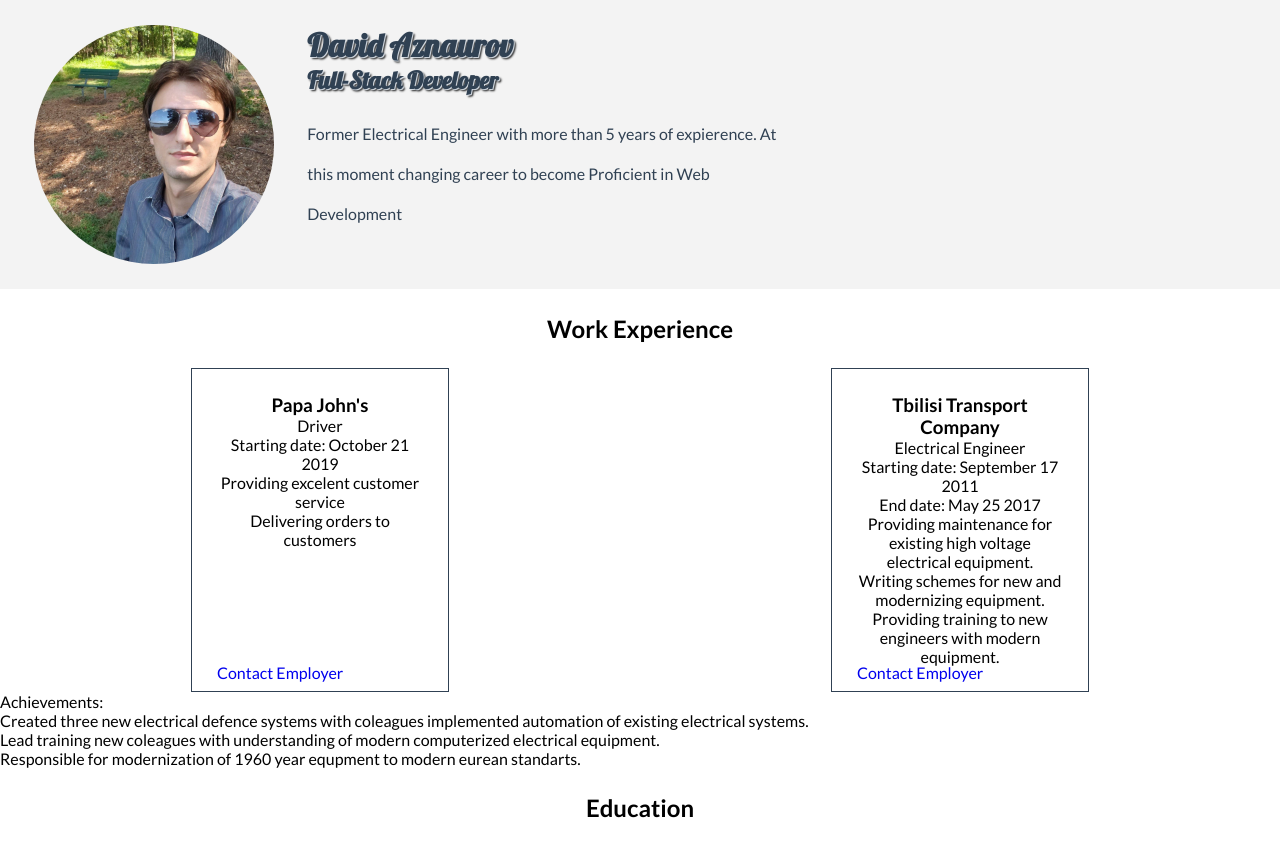
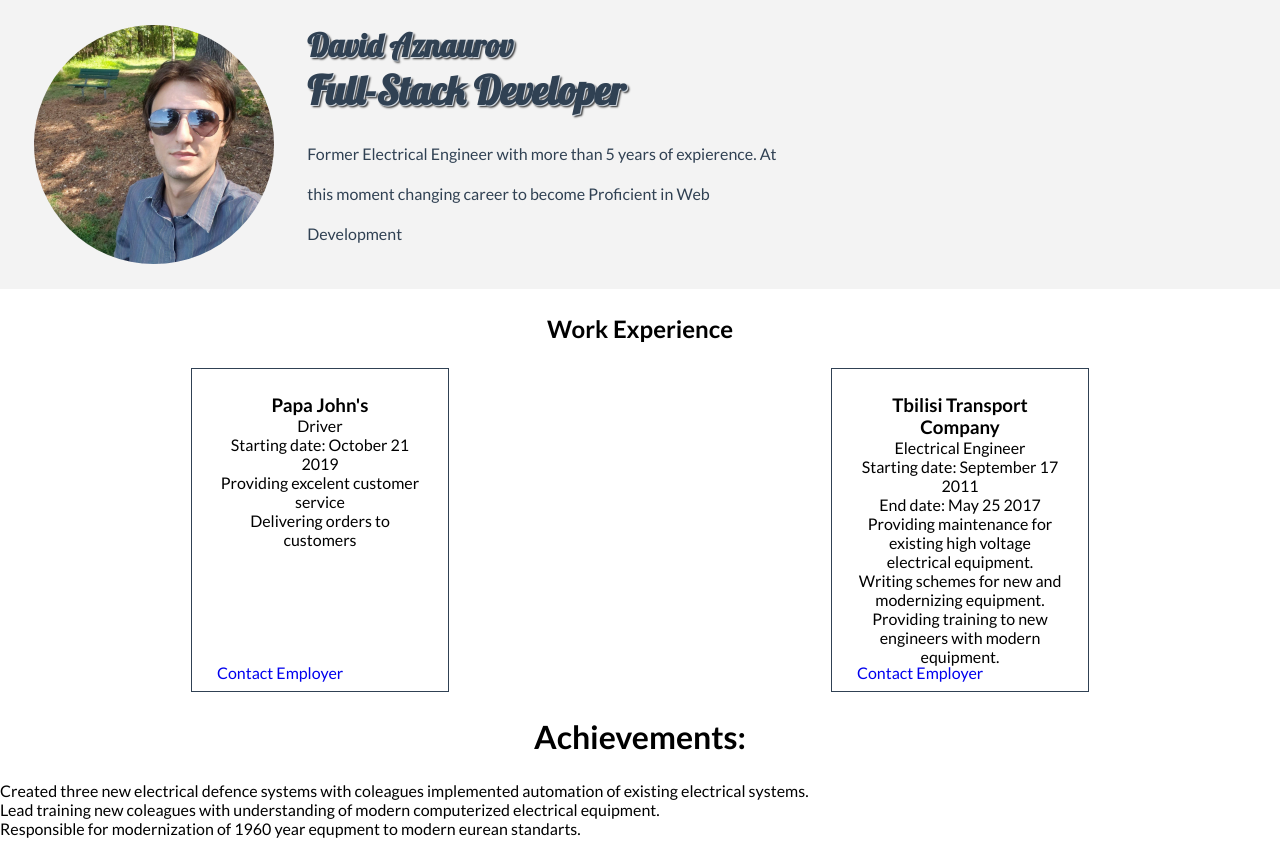
Before and after one commit to Saiffer/WEB210Lesson3, a plain HTML site: page index.html in a window 1280 px wide. Shown: the top 841 px of the page. Drawn offline with Linux system fonts and the light colour scheme.

Commit message:
minor improvements
Some new font improvements

```diff
--- a/index.html
+++ b/index.html
@@ -55,7 +55,7 @@
             <!-- Add as many paragraphs as you need. -->
         </div>
             <!-- This list can be deleted if you don't want to use it. -->
-            <p>Achievements: </p>
+            <p class="achievements">Achievements: </p>
             <ul>
                 <li>Created three new electrical defence systems with coleagues implemented automation of existing electrical systems.</li>
                 <li>Lead training new coleagues with understanding of modern computerized electrical equipment.</li>
--- a/styles.css
+++ b/styles.css
@@ -73,7 +73,7 @@ h1 {
 }
 
 .main_heading+h2 {
-  font-size: 1.5em;
+  font-size: 2.5em;
   text-shadow: 1px 1px 1px #dee5ed, 2px 2px 2px #111;
   font-family: 'Lobster', sans-serif;
 }
@@ -82,3 +82,10 @@ section h2 {
   text-align: center;
   margin: 25px;
 }
+
+.achievements {
+  font-weight: bold;
+  font-size: 2em;
+  padding: 25px;
+  text-align: center;
+}
```
